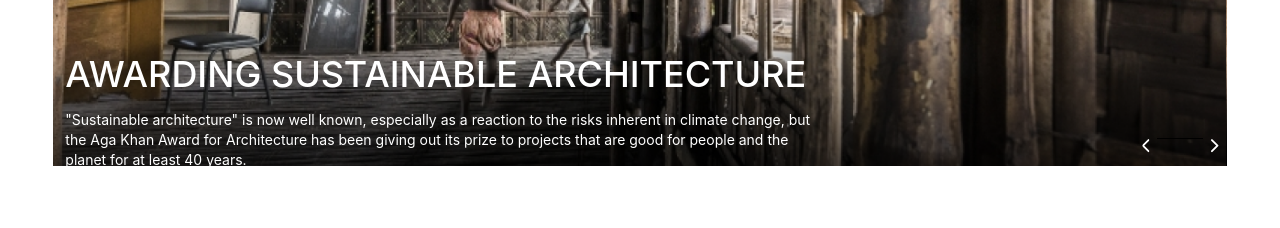
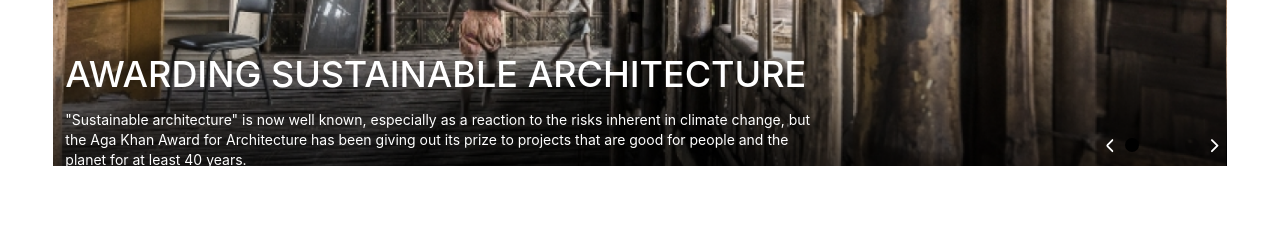
Before and after one commit to Arsalan31/my-project1, a React (Create React App) app: page /Akdn in a window 1280 px wide. Shown: the part 1380-1608 px from the top of the page. Built offline with nearby package versions, Linux system fonts and the light colour scheme; grey boxes are pictures that could not be loaded; what tailwindcss-rtl would draw is missing.

Commit message:
Update HeroSlider.js

```diff
--- a/src/Components/HeroSlider.js
+++ b/src/Components/HeroSlider.js
@@ -25,7 +25,7 @@ function HeroSlider(props) {
                     <>
                         <Swiper
                             pagination={{
-                                el: '.swiper-pagination5-bullets1',
+                                el: '.swiper-pagination5',
                                 type: 'bullets',
                             }
                             }
@@ -70,7 +70,7 @@ function HeroSlider(props) {
                                     </button>
                                 </div>
                                 <div className="flex relative lg:mt-0 mt-2 justify-center">
-                                    <div class="flex justify-center gap-2 swiper-pagination-bullets1 swiper-pagination5">
+                                    <div class="flex justify-center gap-2 swiper-pagination5">
                                     </div>
                                 </div>
                                 <div className="lg:flex hidden justify-end">
```
